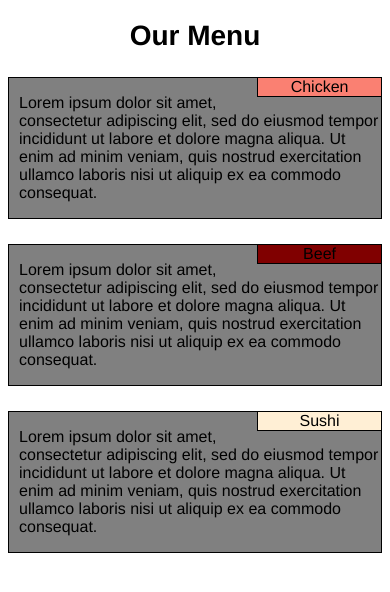
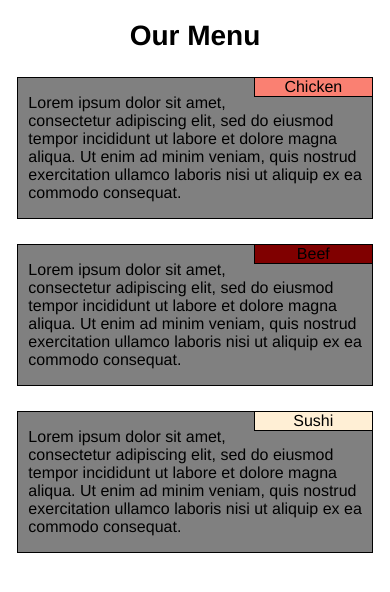
Before and after one commit to Chaotikaa/course4, a plain HTML site: page module2-solution/index.html in a window 390 px wide. Drawn offline with Linux system fonts and the light colour scheme.

Commit message:
Fixed margins.

```diff
--- a/module2-solution/css/styles.css
+++ b/module2-solution/css/styles.css
@@ -85,6 +85,7 @@ p {
 /* Mobile Version */
 @media (max-width: 767px) {
   section {
-    margin-top: 25px;
+    width: 95%;
+    margin: 25px 2.5% 0 2.5%;
   }
 }
```
